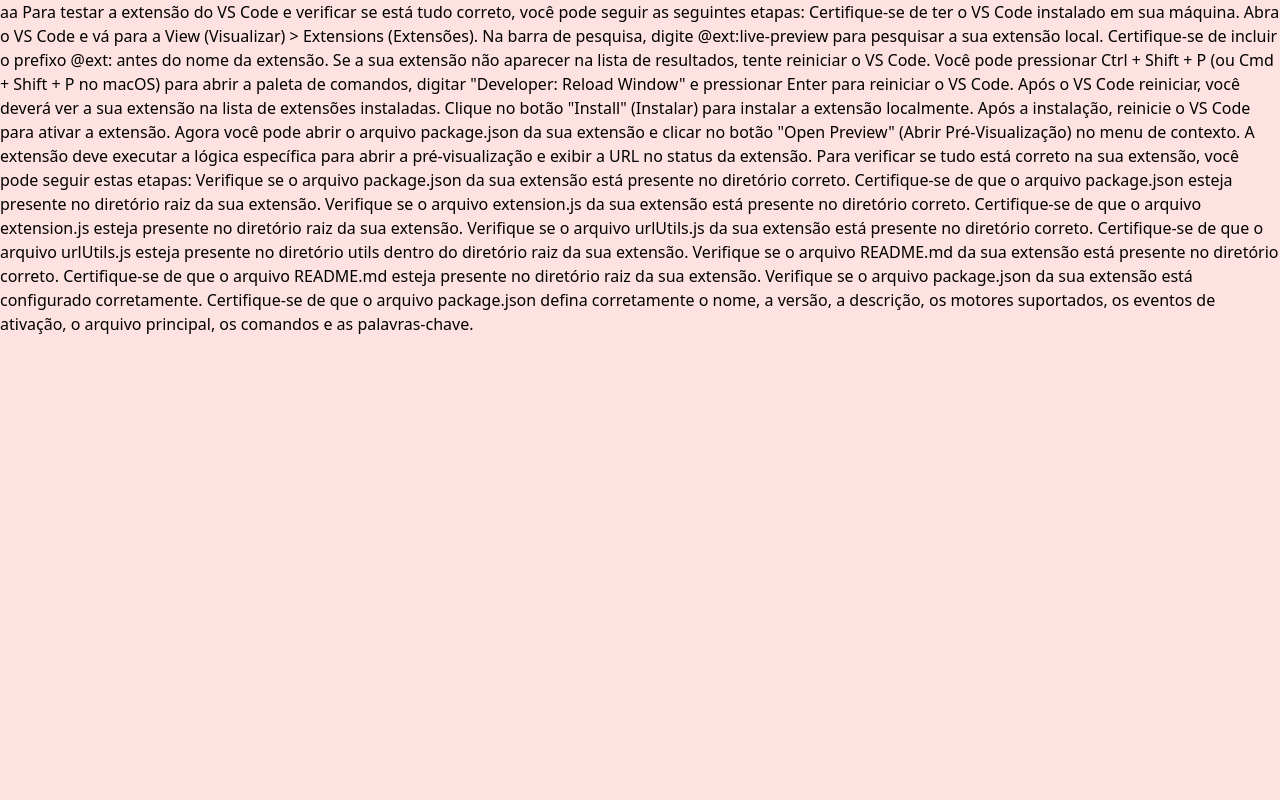
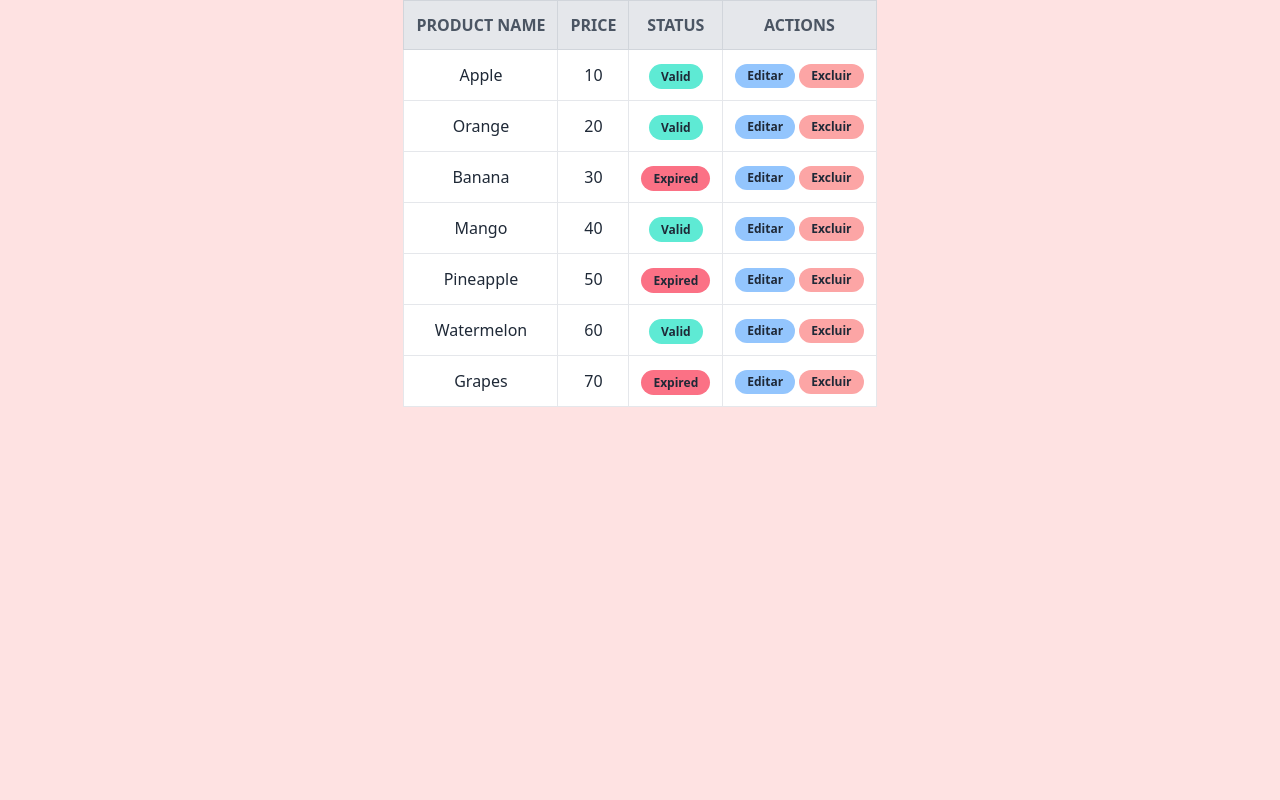
Before and after one commit to Rhuan-P/fullstack-learning, a Flask app: page / in a window 1280 px wide. Run offline with Flask 3, Linux system fonts and the light colour scheme; some libraries are stand-ins or nearby versions.

Commit message:
web view page

```diff
--- a/main.py
+++ b/main.py
@@ -3,6 +3,24 @@
 app = Flask(__name__)
 
 @app.route("/")
-def home():return render_template('index.html')
+def home():
+    # products whith name,price, validity =  valid or expired
+    products = [
+        {"name": "Apple", "price": 10, "validity": "valid"},
+        {"name": "Orange", "price": 20, "validity": "valid"},
+        {"name": "Banana", "price": 30, "validity": "expired"},
+        {"name": "Mango", "price": 40, "validity": "valid"},
+        {"name": "Pineapple", "price": 50, "validity": "expired"},
+        {"name": "Watermelon", "price": 60, "validity": "valid"},
+        {"name": "Grapes", "price": 70, "validity": "expired"},
+
+    ]
+
+
+
+
+
+
+    return render_template('index.html', products=products)
 
 app.run(debug=True)
--- a/templates/index.html
+++ b/templates/index.html
@@ -5,28 +5,104 @@
     <meta name="viewport" content="width=device-width, initial-scale=1.0">
     <script src="https://cdn.tailwindcss.com"></script>
 
+    <!-- <meta http-equiv="refresh" content="1"> -->
+    <title>Document</title>
+</head>
+
+<body class="w-screen h-screen bg-red-100 ">
 
 
-    aa
 
+<!DOCTYPE html>
+<html lang="en">
+<head>
+    <meta charset="UTF-8">
+    <meta name="viewport" content="width=device-width, initial-scale=1.0">
+    <script src="https://cdn.tailwindcss.com"></script>
+
+    <!-- <meta http-equiv="refresh" content="1"> -->
     <title>Document</title>
 </head>
-<body class="w-screen h-screen bg-red-100">
-  Para testar a extensão do VS Code e verificar se está tudo correto, você pode seguir as seguintes etapas:
 
-  Certifique-se de ter o VS Code instalado em sua máquina.
-  Abra o VS Code e vá para a View (Visualizar) > Extensions (Extensões).
-  Na barra de pesquisa, digite @ext:live-preview para pesquisar a sua extensão local. Certifique-se de incluir o prefixo @ext: antes do nome da extensão.
-  Se a sua extensão não aparecer na lista de resultados, tente reiniciar o VS Code. Você pode pressionar Ctrl + Shift + P (ou Cmd + Shift + P no macOS) para abrir a paleta de comandos, digitar "Developer: Reload Window" e pressionar Enter para reiniciar o VS Code.
-  Após o VS Code reiniciar, você deverá ver a sua extensão na lista de extensões instaladas. Clique no botão "Install" (Instalar) para instalar a extensão localmente.
-  Após a instalação, reinicie o VS Code para ativar a extensão.
-  Agora você pode abrir o arquivo package.json da sua extensão e clicar no botão "Open Preview" (Abrir Pré-Visualização) no menu de contexto. A extensão deve executar a lógica específica para abrir a pré-visualização e exibir a URL no status da extensão.
-  Para verificar se tudo está correto na sua extensão, você pode seguir estas etapas:
+<body class="w-screen h-screen bg-red-100 ">
 
-  Verifique se o arquivo package.json da sua extensão está presente no diretório correto. Certifique-se de que o arquivo package.json esteja presente no diretório raiz da sua extensão.
-  Verifique se o arquivo extension.js da sua extensão está presente no diretório correto. Certifique-se de que o arquivo extension.js esteja presente no diretório raiz da sua extensão.
-  Verifique se o arquivo urlUtils.js da sua extensão está presente no diretório correto. Certifique-se de que o arquivo urlUtils.js esteja presente no diretório utils dentro do diretório raiz da sua extensão.
-  Verifique se o arquivo README.md da sua extensão está presente no diretório correto. Certifique-se de que o arquivo README.md esteja presente no diretório raiz da sua extensão.
-  Verifique se o arquivo package.json da sua extensão está configurado corretamente. Certifique-se de que o arquivo package.json defina corretamente o nome, a versão, a descrição, os motores suportados, os eventos de ativação, o arquivo principal, os comandos e as palavras-chave.
+
+
+<table class=" m-auto ">
+    <thead>
+        <tr>
+            <th class="p-3 font-bold uppercase bg-gray-200 text-gray-600 border border-gray-300 hidden sm:table-cell">Product Name</th>
+            <th class="p-3 font-bold uppercase bg-gray-200 text-gray-600 border border-gray-300 hidden sm:table-cell">Price</th>
+            <th class="p-3 font-bold uppercase bg-gray-200 text-gray-600 border border-gray-300 hidden sm:table-cell">Status</th>
+            <th class="p-3 font-bold uppercase bg-gray-200 text-gray-600 border border-gray-300 hidden sm:table-cell">Actions</th>
+        </tr>
+    </thead>
+
+    {% for product in products %}
+    <tbody>
+        <tr class="bg-white sm:hover:bg-gray-100 flex sm:table-row flex-row sm:flex-row flex-wrap sm:flex-no-wrap mb-10 sm:mb-0">
+            <td class="w-full sm:w-auto p-3 text-gray-800 text-center border border-b block sm:table-cell relative sm:static">
+                <span class="sm:hidden absolute top-0 left-0 bg-blue-200 px-2 py-1 text-xs font-bold uppercase">Product</span>
+                {{product.name}}
+            </td>
+            <td class="w-full sm:w-auto p-3 text-gray-800 text-center border border-b  block sm:table-cell relative sm:static">
+                <span class="sm:hidden absolute top-0 left-0 bg-blue-200 px-2 py-1 text-xs font-bold uppercase">Price</span>
+                {{product.price}}
+            </td>
+          	<td class="w-full sm:w-auto p-3 text-gray-800 text-center border border-b  block sm:table-cell relative sm:static">
+
+                {% if product.validity == 'valid' %}
+                    <span class="rounded-3xl py-1 px-3 text-xs font-bold bg-teal-300">Valid</span>
+                {% else %}
+                    <span class="rounded-3xl py-1 px-3 text-xs font-bold bg-rose-400">Expired</span>
+                {% endif %}
+          	</td>
+            <td class="w-full sm:w-auto p-3 text-gray-800 text-center border border-b  block sm:table-cell relative sm:static">
+                <span class="sm:hidden absolute top-0 left-0 bg-blue-200 px-2 py-1 text-xs font-bold uppercase">Actions</span>
+                <button class="rounded-full py-1 px-3 text-xs font-bold bg-blue-300">
+                  Editar
+                </button>
+
+                <button class="rounded-full py-1 px-3 text-xs font-bold bg-red-300"> Excluir</button>
+
+            </td>
+
+    </tbody>
+    {% endfor %}
+</table>
+
+
+
+
+
+
+
+
+
+
+
+
+
+
+
+
+
 </body>
 </html>
+
+
+
+
+
+
+
+
+
+
+
+
+
+
+
+</body>
+</html>
```
Also changed, not shown: tailwind.config.js (added, +8 -0 lines).
